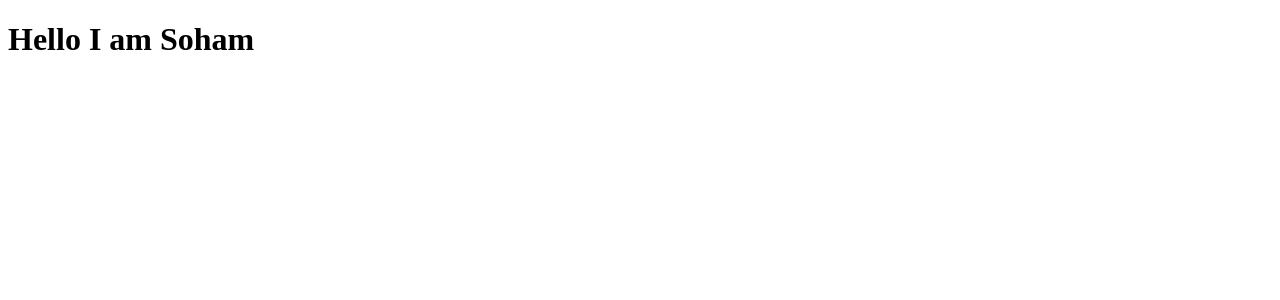
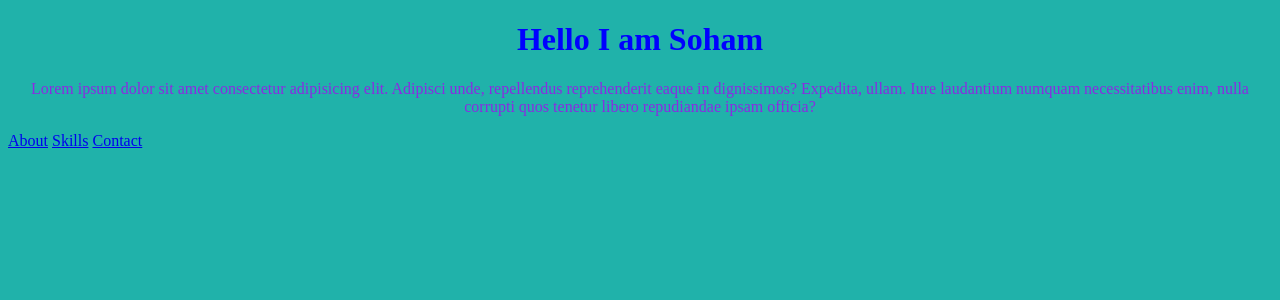
Before and after one commit to soham3301/flask, a Flask app: page / in a window 1280 px wide. Shown: the top 300 px of the page. Run offline with Flask 3, Linux system fonts and the light colour scheme.

Commit message:
Challenge 61 - Flask Completed

```diff
--- a/ch_01_personal_info_server/server.py
+++ b/ch_01_personal_info_server/server.py
@@ -3,9 +3,22 @@ from flask import Flask, render_template
 
 app = Flask(__name__)
 
+
 @app.route("/")
 def homepage():
     return render_template("index.html")
 
+@app.route("/about")
+def about_page():
+    return render_template("about.html")
+
+@app.route("/skills")
+def skills_page():
+    return render_template("skills.html")
+
+@app.route("/contact")
+def contact_page():
+    return render_template("contact.html")
+
 if __name__ == "__main__":
     app.run(debug=True)
--- a/ch_01_personal_info_server/static/style.css
+++ b/ch_01_personal_info_server/static/style.css
@@ -0,0 +1,18 @@
+body {
+    background-color: lightseagreen;
+}
+
+.h1_class {
+    color: blue;
+    text-align: center;
+}
+
+p {
+    color: blueviolet;
+    text-align: center;
+}
+
+.all_links {
+    color: brown;
+    text-align: center;
+}
--- a/ch_01_personal_info_server/templates/index.html
+++ b/ch_01_personal_info_server/templates/index.html
@@ -3,10 +3,25 @@
 <head>
     <meta charset="UTF-8">
     <meta name="viewport" content="width=device-width, initial-scale=1.0">
-    <link rel="stylesheet" href="../static/style.css">
+    <link rel="stylesheet" href="{{ url_for('static', filename='style.css') }}">
     <title>Personal Information Website</title>
 </head>
 <body>
-    <h1>Hello I am Soham</h1>
+    <div class="h1_class">
+        <h1>Hello I am Soham</h1>
+    </div>
+    <div>
+        <p>
+            Lorem ipsum dolor sit amet consectetur adipisicing elit. Adipisci unde,
+            repellendus reprehenderit eaque in dignissimos? Expedita, ullam. Iure laudantium
+            numquam necessitatibus enim, nulla corrupti quos tenetur libero repudiandae ipsam officia?
+        </p>
+    </div>
+    <nav>
+        <a href="{{ url_for('about_page') }}">About</a>
+        <a href="{{ url_for('skills_page') }}">Skills</a>
+        <a href="{{ url_for('contact_page') }}">Contact</a>
+    </nav>
+
 </body>
 </html>
```
Also changed, not shown: ch_01_personal_info_server/templates/about.html (added, +15 -0 lines), ch_01_personal_info_server/templates/contact.html (added, +13 -0 lines), ch_01_personal_info_server/templates/skills.html (added, +13 -0 lines).
